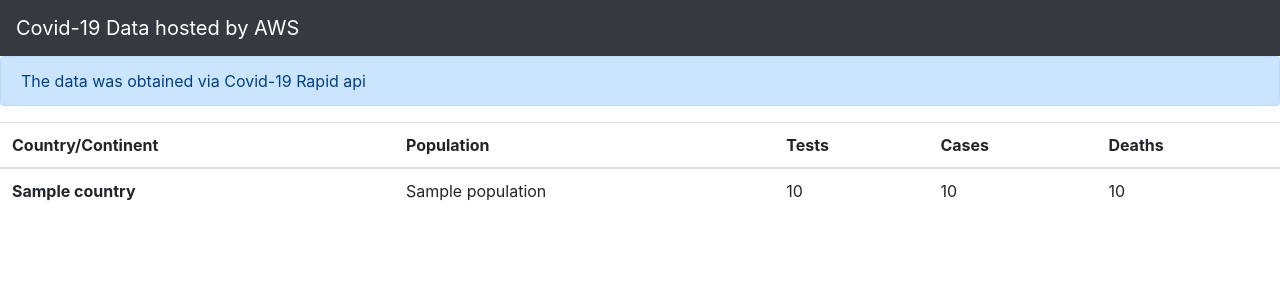
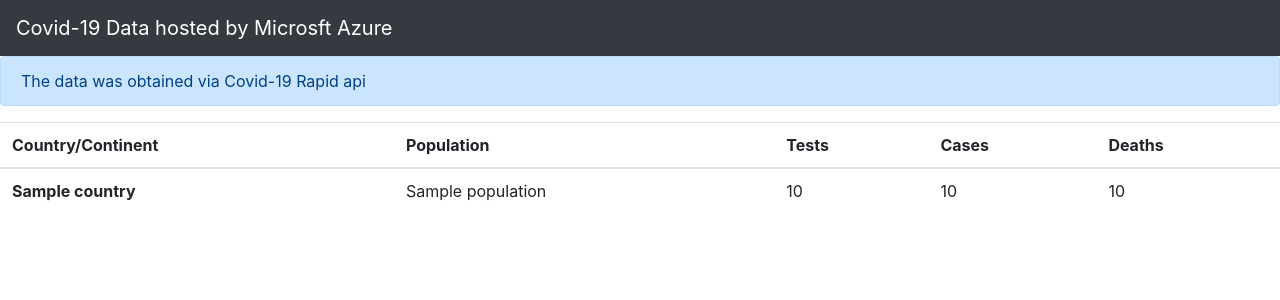
Before and after one commit to mungaihosea/covid, a Django app: template covidapp/templates/index.html in a window 1280 px wide. Shown: the top 300 px of the page. Run offline with Django 3.2, Linux system fonts and the light colour scheme; the template is opened without the code that fills it: most values are stand-ins (such as "Sample title", 1, 10 or a date in 2020).

Commit message:
azure update

```diff
--- a/covidapp/templates/index.html
+++ b/covidapp/templates/index.html
@@ -9,7 +9,7 @@
     </head>
     <body>
         <nav class="navbar navbar-expand-lg navbar-dark bg-dark">
-            <a class="navbar-brand" href="#">Covid-19 Data hosted by AWS</a>
+            <a class="navbar-brand" href="#">Covid-19 Data hosted by Microsft Azure</a>
         </nav>
         <div class="alert alert-primary" role="alert">
             The data was obtained via Covid-19 Rapid api
```
